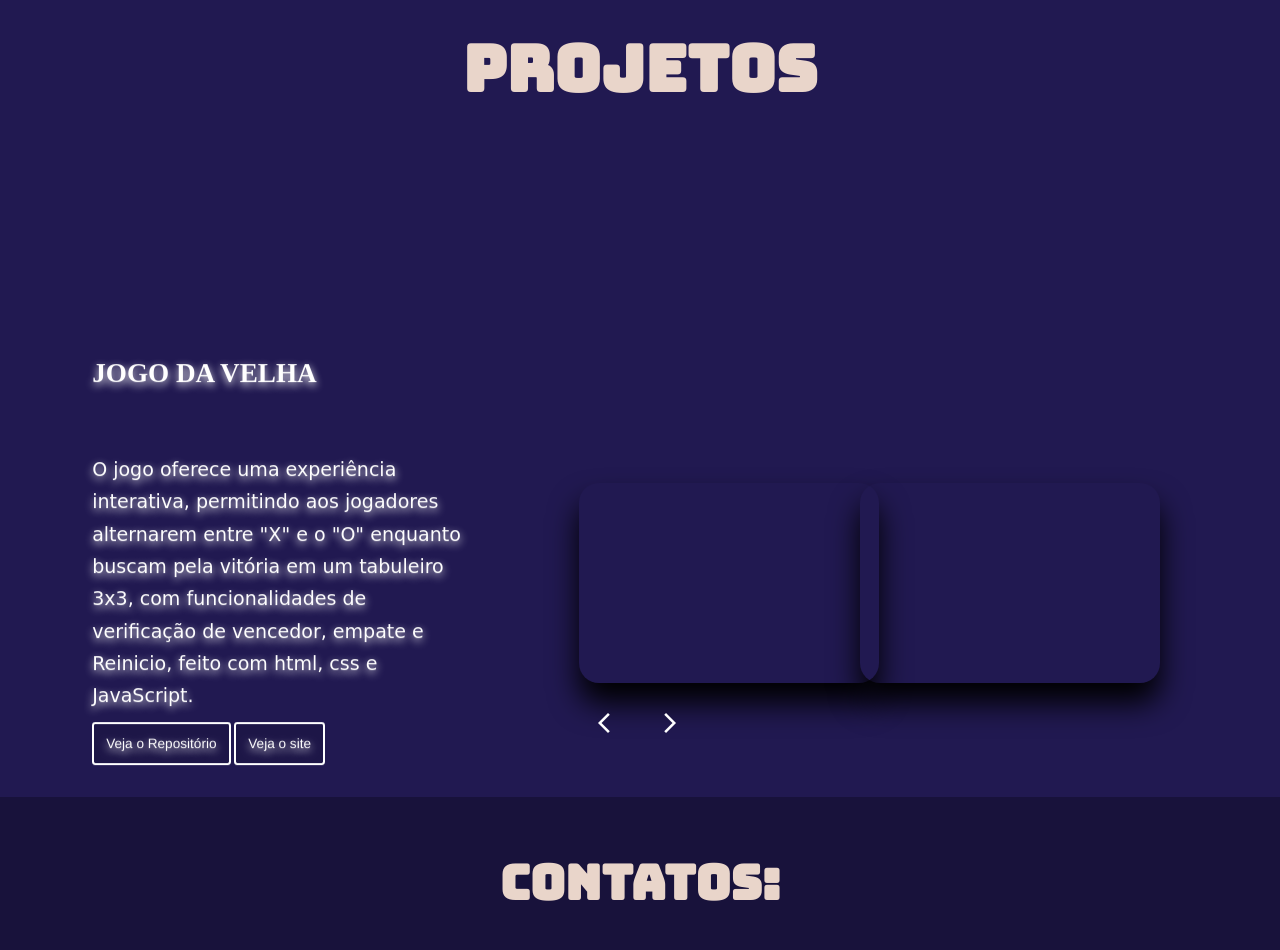
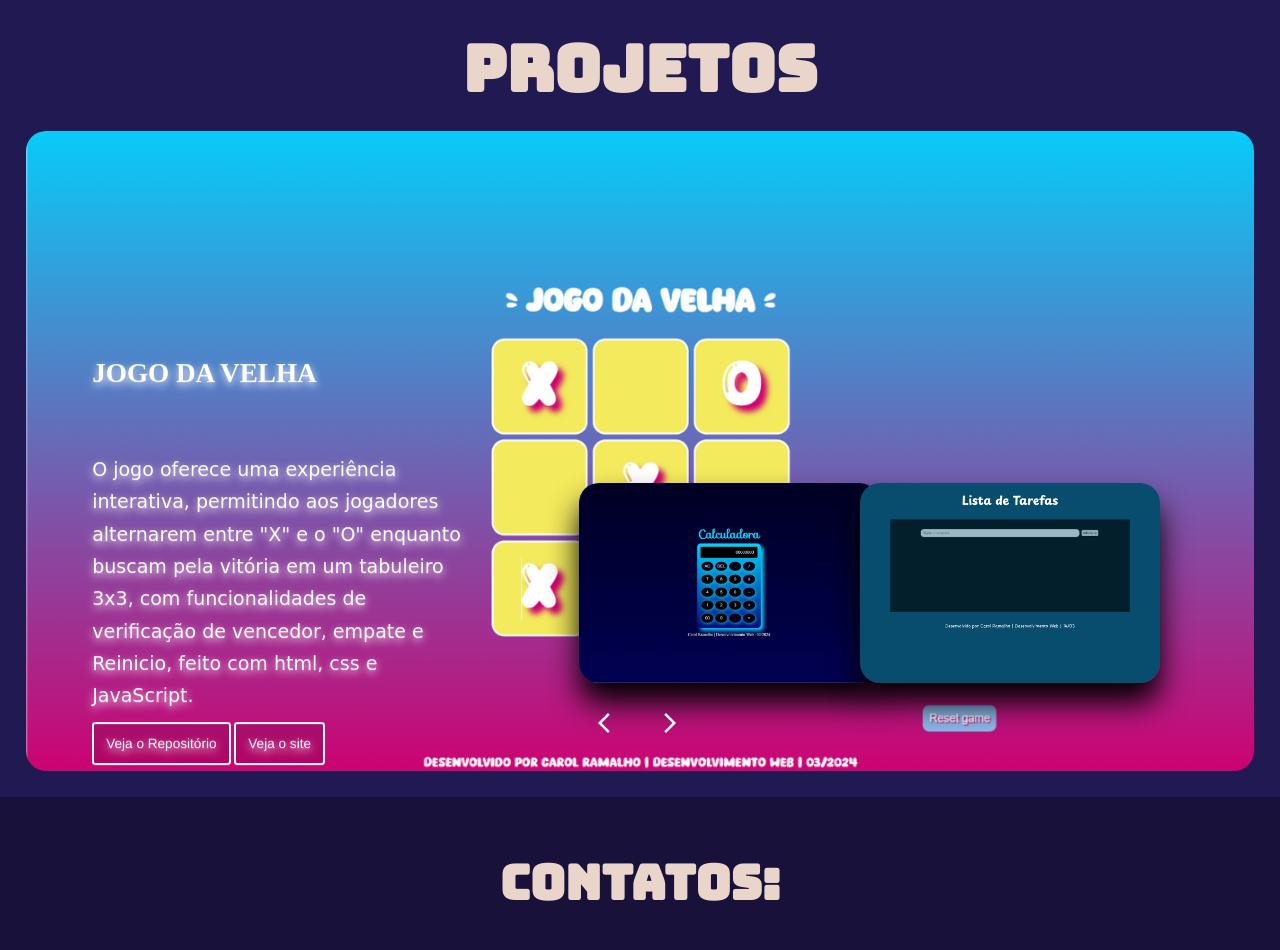
Before and after one commit to CarolRamalh0/portifolio, a plain HTML site: page index.html in a window 1280 px wide. Shown: the part 2420-3370 px from the top of the page. Drawn offline with nearby package versions, Linux system fonts and the light colour scheme; a web font is replaced by a local one.

Commit message:
Update index.html

```diff
--- a/index.html
+++ b/index.html
@@ -182,7 +182,7 @@
 
                     <ul class="slider">
 
-                        <li class="item" style="background-image: url("tabuada.png");">
+                        <li class="item" style="background-image: url(/tabuada.png)">
                             <div class="sld-content">
                                 <h6 class="title">Lista de Tarefas</h6>
                                 <p class="description">A lista de tarefas oferece uma maneira eficiente e organizada para os usuários gerenciarem suas atividades diárias, permitindo adicionar e remover tarefas, feito com html, css e JavaScript.
@@ -195,7 +195,7 @@
                             </div>
                         </li>
 
-                        <li class="item" style="background-image: url("jogodavelha.png");">
+                        <li class="item" style="background-image: url(/jogodavelha.png)">
                             <div class="sld-content">
                                 <h6 class="title">Gerador de Tabuada</h6>
                                 <p class="description"> O gerador de tabuada oferece uma forma interativa e educativa para os usuários praticarem e memorizarem as tabuadas de multiplicação. Os usuários podem selecionar o número da tabuada desejada e visualizar instantaneamente os resultados, feito com html, css e JavaScript.
@@ -206,7 +206,7 @@
                                     Site</a>
                             </div>
                         </li>
-                        <li class="item" style="background-image: url("calculadora.jpg");">
+                        <li class="item" style="background-image: url(/calculadora.jpg)">
                             <div class="sld-content">
                                 <h6 class="title">Jogo da Velha</h6>
                                 <p class="description">O jogo oferece uma experiência interativa, permitindo aos jogadores alternarem entre "X" e o "O" enquanto buscam pela vitória em um tabuleiro 3x3, com funcionalidades de verificação de vencedor, empate e Reinicio, feito com html, css e JavaScript.
@@ -217,7 +217,7 @@
                                     target="_blank">Veja o site</a>
                             </div>
                         </li>
-                        <li class="item" style="background-image: url("tasklist.png");">
+                        <li class="item" style="background-image: url(/tasklist.png)">
                             <div class="sld-content">
                                 <h6 class="title">Calculadora </h6>
                                 <p class="description">A calculadora oferece funcionalidades básicas de cálculo, como adição, subtração, multiplicação e divisão, proporcionando uma ferramenta prática e acessivel para realizar operações matemáticas, feito com html, css e JavaScript
```
